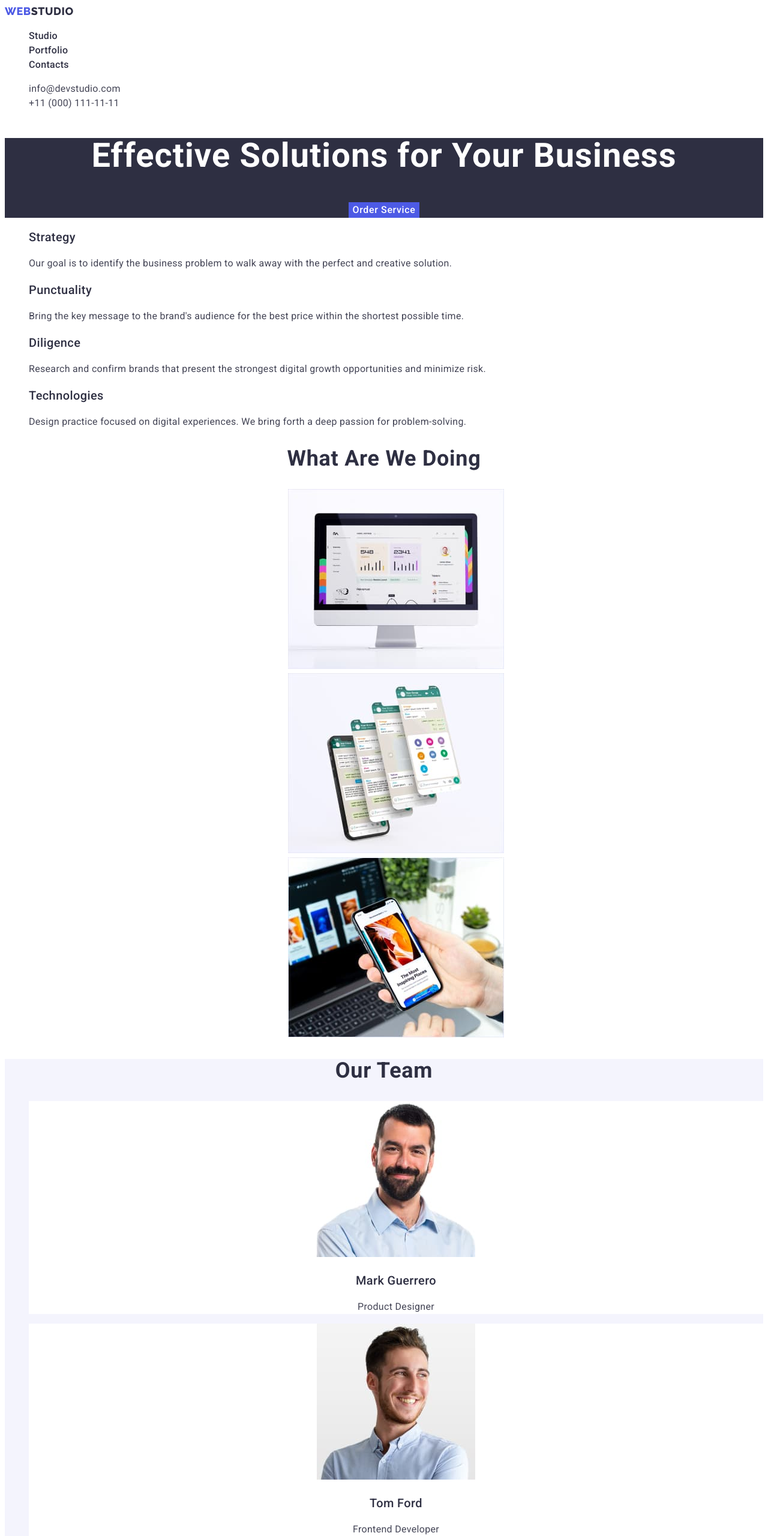
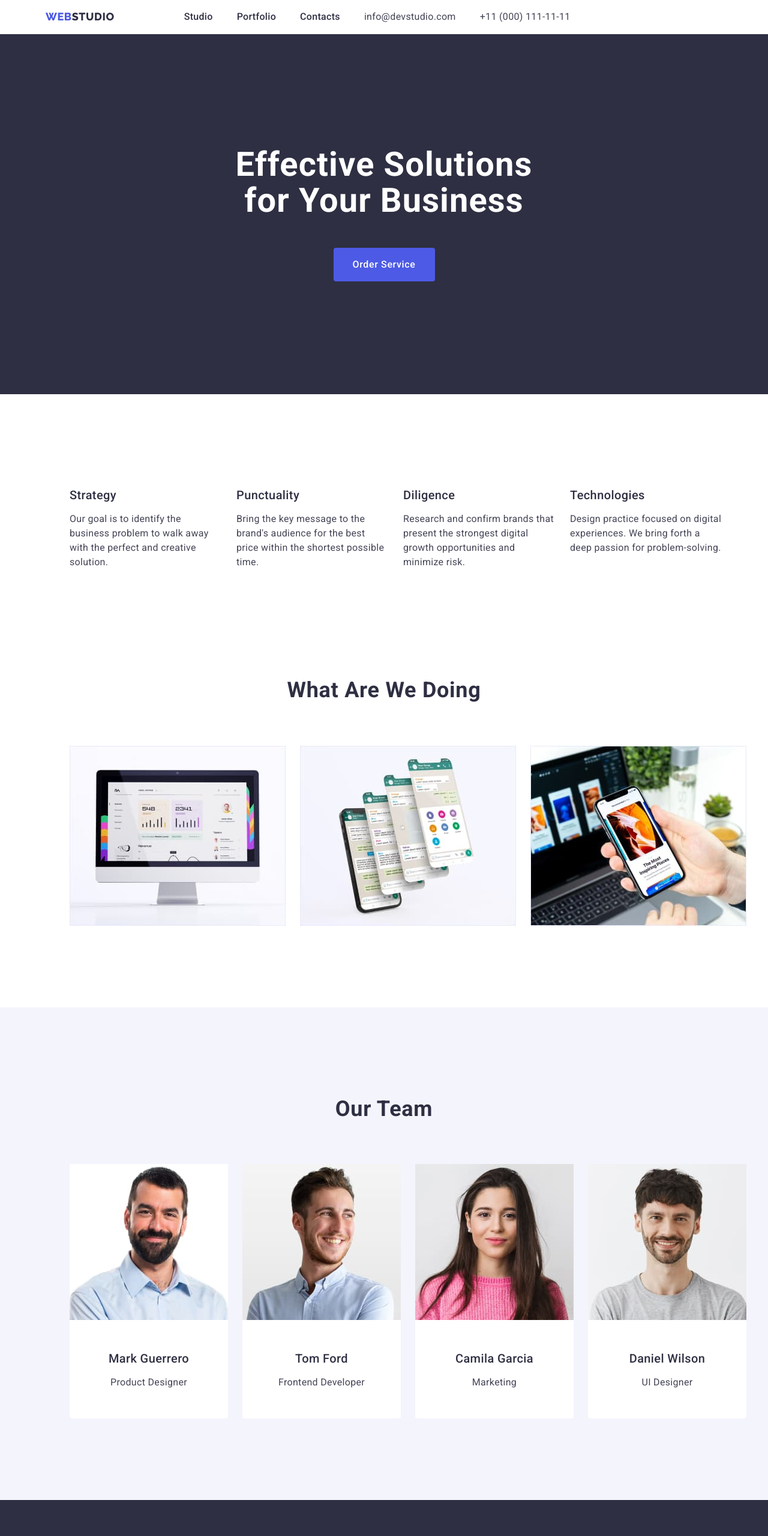
Before and after one commit to roLLlyTHuK/goit-markup-hw-03, a plain HTML site: page index.html in a window 1280 px wide. Shown: the top 2560 px of the page at 60% size. Drawn offline with nearby package versions, Linux system fonts and the light colour scheme.

Commit message:
update css, html

```diff
--- a/css/styles.css
+++ b/css/styles.css
@@ -25,7 +25,25 @@ body{
     text-align: left;
     letter-spacing: 0.02em;
 }
-/*Header&footer4all*/
+img{
+    display: block;
+}
+/*Header*/
+.menu{
+    border-bottom: 1px solid var(--cornflower-color);
+}
+.menu-nav{
+    display: flex;
+}
+.container{
+    width: 1158px;
+    margin: 0 auto;
+    padding: 0 15px;
+}
+.menu-nav-list{
+    display: flex;
+    align-items: center;
+}
 .logo{
     font-family: 'Raleway', sans-serif;
     text-transform: uppercase;
@@ -34,6 +52,7 @@ body{
     font-weight: 800;
     letter-spacing: 0.03em;
     color: var(--iris-color);
+    margin-right: 76px;
 }
 .link{
     text-decoration: none;
@@ -44,6 +63,11 @@ body{
 }
 .list{
     list-style-type: none;
+
+}
+.nav-list{
+    display: flex;
+    gap: 40px;
 }
 .nav-menu-item{
     font-weight: 500;
@@ -51,6 +75,8 @@ body{
     line-height: 1.5;
     letter-spacing: 0.02em;
     color: var(--navi-blue-color);
+    padding: 24px 0;
+
 }
 .nav-menu-item.link{
     text-decoration: none;
@@ -64,6 +90,10 @@ body{
 }
 address{
     font-style: normal;
+}
+.address-list{
+    display: flex;
+    gap: 40px;
 }
 .list-contacts{
     font-size: 16px;
@@ -83,8 +113,10 @@ address{
 .list-contacts:focus {
     color: var(--ocean-color);
 }
+/*Footer*/
 .footer-section {
     background-color: var(--navi-blue-color);
+    padding: 100px 0;
 }
 .footer-logo {
     font-family: "Raleway", sans-serif;
@@ -94,6 +126,8 @@ address{
     letter-spacing: 0.03em;
     text-transform: uppercase;
     color: var(--iris-color);
+    display: inline-block;
+    margin-bottom: 16px;
 }
 .accent-footer {
     color: var(--cloud-color);
@@ -102,27 +136,40 @@ address{
     line-height: 1.5;
     color: var(--cloud-color);
     letter-spacing: 0.02em;
+    max-width: 264px;
 }
 /*index.html*/
+.title-section{
+    background-color: var(--navi-blue-color);
+    padding: 188px 0;
+}
 .title{
     color: var(--white-color);
     text-align: center;
     font-weight: 700;
     font-size: 56px;
     line-height: 1.07;
-    text-align: center;
     letter-spacing: 0.02em;
+    max-width: 496px;
+    margin: 0 auto;
+    margin-bottom: 48px;
 }
 .order-service-btn{
     cursor: pointer;
     color: var(--white-color);
     background-color: var(--iris-color);
     border: none;
+    border-radius: 4px;
     font-family: "Roboto", sans-serif;
     font-weight: 500;
     font-size: 16px;
     line-height: 1.5;
     letter-spacing: 0.04em;
+    display: block;
+    min-width: 169px;
+    height: 56px;
+    margin: 0 auto;
+
 }
 .order-service-btn:hover{
     background-color: var(--ocean-color);
@@ -130,18 +177,33 @@ address{
 .order-service-btn:focus{
     background-color: var(--ocean-color);
 }
+.strategy-section{
+    padding: 120px 0;
+}
+.stratgy-section-list{
+    display: flex;
+    gap: 24px;
+}
+.stratgy-section-item{
+    flex-basis: calc((100% - 72px) / 4);
+}
 .strategy-section-title{
     color: var(--navi-blue-color);
     font-weight: 500;
     font-size: 20px;
     line-height: 1.2;
     letter-spacing: 0.02em;
+    margin-bottom: 8px;
 }
 .strategy-section-text{
     font-size: 16px;
     line-height: 1.5;
     letter-spacing: 0.02em;
     color: var(--slate-color);
+}
+.product-section{
+    padding-bottom: 120px;
+    text-align: center;
 }
 .product-section-title{
 font-size: 36px;
@@ -150,21 +212,23 @@ text-align: center;
 letter-spacing: 0.02em;
 text-transform: capitalize;
 color:var(--navi-blue-color);
+margin-bottom: 72px;
+}
+.product-section-list{
+    display: flex;
+    gap: 24px;
+}
+.product-section-item{
+    flex-basis: calc((100% - 48px) / 3);
 }
 
-.title-section{
-    background-color: var(--navi-blue-color);
-    text-align: center;
-}
-.product-section{
-    text-align: center;
-}
 .product-section > img{
     border: 1px solid var(--cornflower-color);
 }
 .team-section{
     background-color: var(--cloud-color);
     text-align: center;
+    padding: 120px 0;
 }
 .team-section-title{
     font-size: 36px;
@@ -173,9 +237,20 @@ color:var(--navi-blue-color);
     letter-spacing: 0.02em;
     text-transform: capitalize;
     color: var(--navi-blue-color);
+    margin-bottom: 72px;
+}
+.team-section-list{
+    display: flex;
+    gap: 24px;
+}
+.team-cards-item{
+    background-color: var(--white-color);
+    flex-basis: ((100% - 72px) / 4);
+    border-radius: 0px 0px 4px 4px;
 }
 .team-cards{
-    background-color: var(--white-color);
+    padding: 32px 16px;
+
 }
 .team-cards-title{
     font-weight: 500;
@@ -183,14 +258,27 @@ color:var(--navi-blue-color);
     line-height: 1.2;
     letter-spacing: 0.02em;
     color: var(--navi-blue-color);
+    text-align: center;
+    margin-bottom: 8px;
 }
 .team-cards-text{
     font-size: 16px;
     line-height: 1.5;
     letter-spacing: 0.02em;
     color: var(--slate-color);
+    text-align: center;
 }
 /*Portfolio.html*/
+.portfolio-section{
+    padding-top: 96px;
+    padding-bottom: 120px;
+}
+.filter-button-list{
+    display: flex;
+    justify-content: center;
+    gap: 24px;
+    margin-bottom: 72px
+}
 .filter-button{
     font-family: "Roboto", sans-serif;
     font-weight: 500;
@@ -199,16 +287,35 @@ color:var(--navi-blue-color);
     letter-spacing: 0.04em;
     color: var(--iris-color);
     background-color: var(--cloud-color);
-    cursor: pointer
+    cursor: pointer;
+    padding: 12px 24px;
+    border-radius: 4px;
+    border: 1px solid var(--cornflower-color);
 
 }
 .filter-button:hover{
     color: var(--white-color);
     background-color: #404BBF;
+    border: 1px solid transparent;
 }
 .filter-button:focus{
     color: var(--white-color);
     background-color: #404BBF;
+    border: 1px solid transparent
+}
+.product-item-list{
+    display: flex;
+    flex-wrap: wrap;
+    column-gap: 24px;
+    row-gap: 48px;
+}
+.product-item{
+    width: calc((100% - 48px) / 3);
+}
+.product-card{
+    padding: 32px 16px;
+    border: 1px solid var(--cornflower-color);
+
 }
 .product-title{
     font-weight: 500;
@@ -216,6 +323,7 @@ color:var(--navi-blue-color);
     line-height: 1.2;
     letter-spacing: 0.02em;
     color: var(--navi-blue-color);
+    margin-bottom: 8px;
 }
 .product-text{
     font-size: 16px;
--- a/index.html
+++ b/index.html
@@ -11,22 +11,29 @@
       href="https://fonts.googleapis.com/css2?family=Raleway:wght@800&amp;family=Roboto:wght@400;500;700&amp;display=swap"
       rel="stylesheet"
     />
+    <link
+      rel="stylesheet"
+      href="https://cdn.jsdelivr.net/npm/modern-normalize@1.1.0/modern-normalize.min.css"
+    />
     <link rel="stylesheet" href="./css/styles.css" />
     <title>WEBSTUDIO</title>
   </head>
 
   <body>
-    <header>
-      <nav>
+    <header class="menu">
+      <div class="menu-nav container">
+        <nav class="menu-nav-list">
           <a href="./index.html" class="logo link"
             >Web<span class="accent">Studio</span></a
           >
-        <ul class="list">
+          <ul class="nav-list list">
             <li>
               <a class="nav-menu-item link" href="./index.html">Studio</a>
             </li>
             <li>
-            <a class="nav-menu-item link" href="./portfolio.html">Portfolio</a>
+              <a class="nav-menu-item link" href="./portfolio.html"
+                >Portfolio</a
+              >
             </li>
             <li>
               <a class="nav-menu-item link" href="">Contacts</a>
@@ -34,7 +41,7 @@
           </ul>
         </nav>
         <address class="contacts">
-        <ul class="list">
+          <ul class="address-list list">
             <li>
               <a class="list-contacts link" href="mailto:info@devstudio.com"
                 >info@devstudio.com</a
@@ -47,39 +54,43 @@
             </li>
           </ul>
         </address>
+      </div>
     </header>
 
     <main>
       <section class="title-section">
+        <div class="container">
           <h1 class="title">Effective Solutions for Your Business</h1>
           <button type="button" class="order-service-btn">Order Service</button>
+        </div>
       </section>
 
       <section class="strategy-section">
+        <div class="container">
           <h2 hidden>Hidden</h2>
-        <ul class="list">
-          <li>
+          <ul class="stratgy-section-list list">
+            <li class="stratgy-section-item">
               <h3 class="strategy-section-title">Strategy</h3>
               <p class="strategy-section-text">
-              Our goal is to identify the business problem to walk away with the
-              perfect and creative solution.
+                Our goal is to identify the business problem to walk away with
+                the perfect and creative solution.
               </p>
             </li>
-          <li>
+            <li class="stratgy-section-item">
               <h3 class="strategy-section-title">Punctuality</h3>
               <p class="strategy-section-text">
                 Bring the key message to the brand's audience for the best price
                 within the shortest possible time.
               </p>
             </li>
-          <li>
+            <li class="stratgy-section-item">
               <h3 class="strategy-section-title">Diligence</h3>
               <p class="strategy-section-text">
                 Research and confirm brands that present the strongest digital
                 growth opportunities and minimize risk.
               </p>
             </li>
-          <li>
+            <li class="stratgy-section-item">
               <h3 class="strategy-section-title">Technologies</h3>
               <p class="strategy-section-text">
                 Design practice focused on digital experiences. We bring forth a
@@ -87,18 +98,24 @@
               </p>
             </li>
           </ul>
+        </div>
       </section>
 
       <section class="product-section">
+        <div class="container">
           <h2 class="product-section-title">What are we doing</h2>
-        <ul class="list">
-          <li>
-            <img src="./images/desktop.jpg" width="360" alt="desktop product" />
+          <ul class="product-section-list list">
+            <li class="product-section-item">
+              <img
+                src="./images/desktop.jpg"
+                width="360"
+                alt="desktop product"
+              />
             </li>
-          <li>
+            <li class="product-section-item">
               <img src="./images/mobile.jpg" width="360" alt="mobile product" />
             </li>
-          <li>
+            <li class="product-section-item">
               <img
                 src="./images/desktopmobile.jpg"
                 width="360"
@@ -106,43 +123,56 @@
               />
             </li>
           </ul>
+        </div>
       </section>
 
       <section class="team-section">
+        <div class="container">
           <h2 class="team-section-title">Our Team</h2>
-        <ul class="list">
-          <li class="team-cards">
+          <ul class="team-section-list list">
+            <li class="team-cards-item">
               <img src="./images/foto1.jpg" alt="Mark Guerrero" width="264" />
+              <div class="team-cards">
                 <h3 class="team-cards-title">Mark Guerrero</h3>
                 <p class="team-cards-text">Product Designer</p>
+              </div>
             </li>
-          <li class="team-cards">
+            <li class="team-cards-item">
               <img src="./images/foto2.jpg" alt="Tom Ford" width="264" />
+              <div class="team-cards">
                 <h3 class="team-cards-title">Tom Ford</h3>
                 <p class="team-cards-text">Frontend Developer</p>
+              </div>
             </li>
-          <li class="team-cards">
+            <li class="team-cards-item">
               <img src="./images/foto3.jpg" alt="Camila Garcia" width="264" />
+              <div class="team-cards">
                 <h3 class="team-cards-title">Camila Garcia</h3>
                 <p class="team-cards-text">Marketing</p>
+              </div>
             </li>
-          <li class="team-cards">
+            <li class="team-cards-item">
               <img src="./images/foto4.jpg" alt="Daniel Wilson" width="264" />
+              <div class="team-cards">
                 <h3 class="team-cards-title">Daniel Wilson</h3>
                 <p class="team-cards-text">UI Designer</p>
+              </div>
             </li>
           </ul>
+        </div>
       </section>
     </main>
 
     <footer class="footer-section">
+      <div class="container">
         <a href="./index.html" class="footer-logo link"
           >Web<span class="accent-footer">Studio</span></a
         >
         <p class="footer-text">
-        Increase the flow of customers and sales for your business with digital
-        marketing & growth solutions.
+          Increase the flow of customers and sales for your business with
+          digital marketing & growth solutions.
         </p>
+      </div>
     </footer>
   </body>
 </html>
```
Also changed, not shown: portfolio.html (+42 -10 lines). Lines whose indentation alone changed are shown as unchanged.
